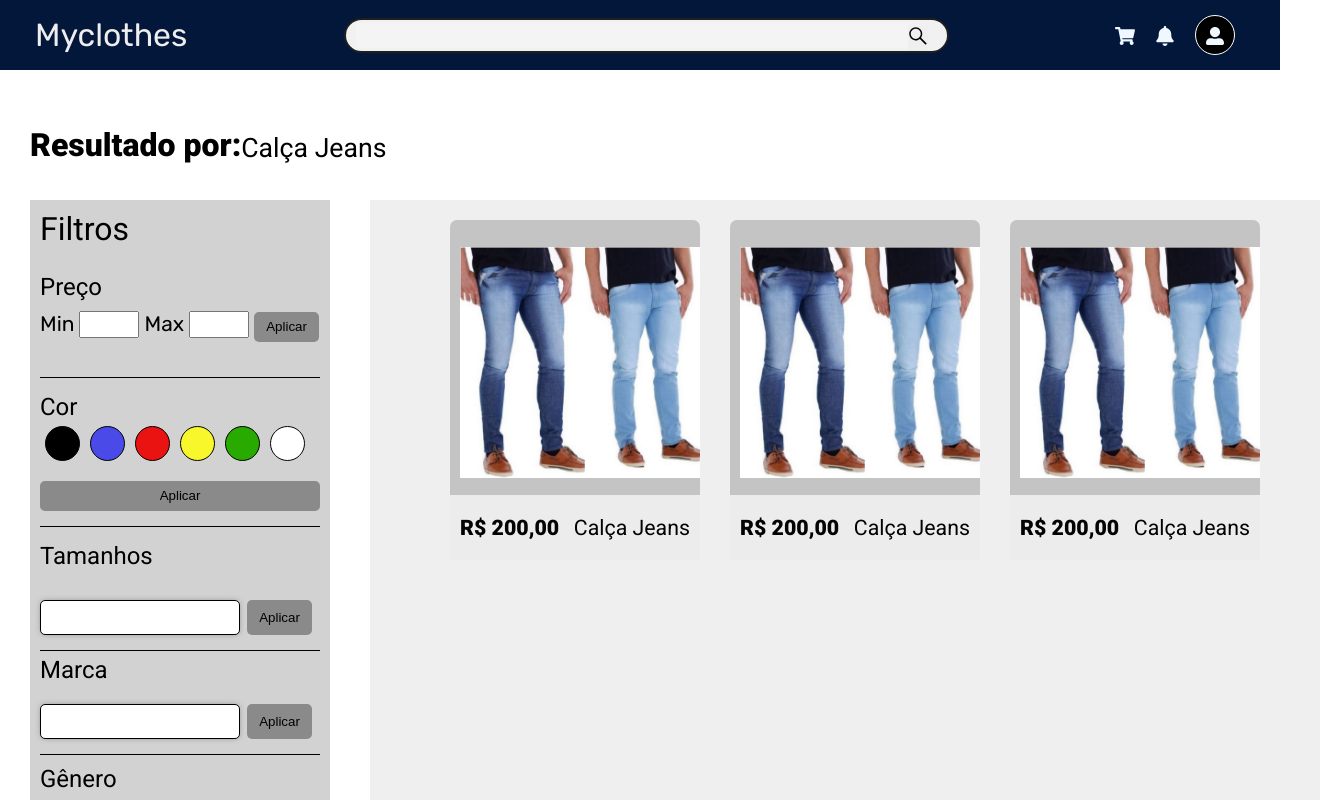
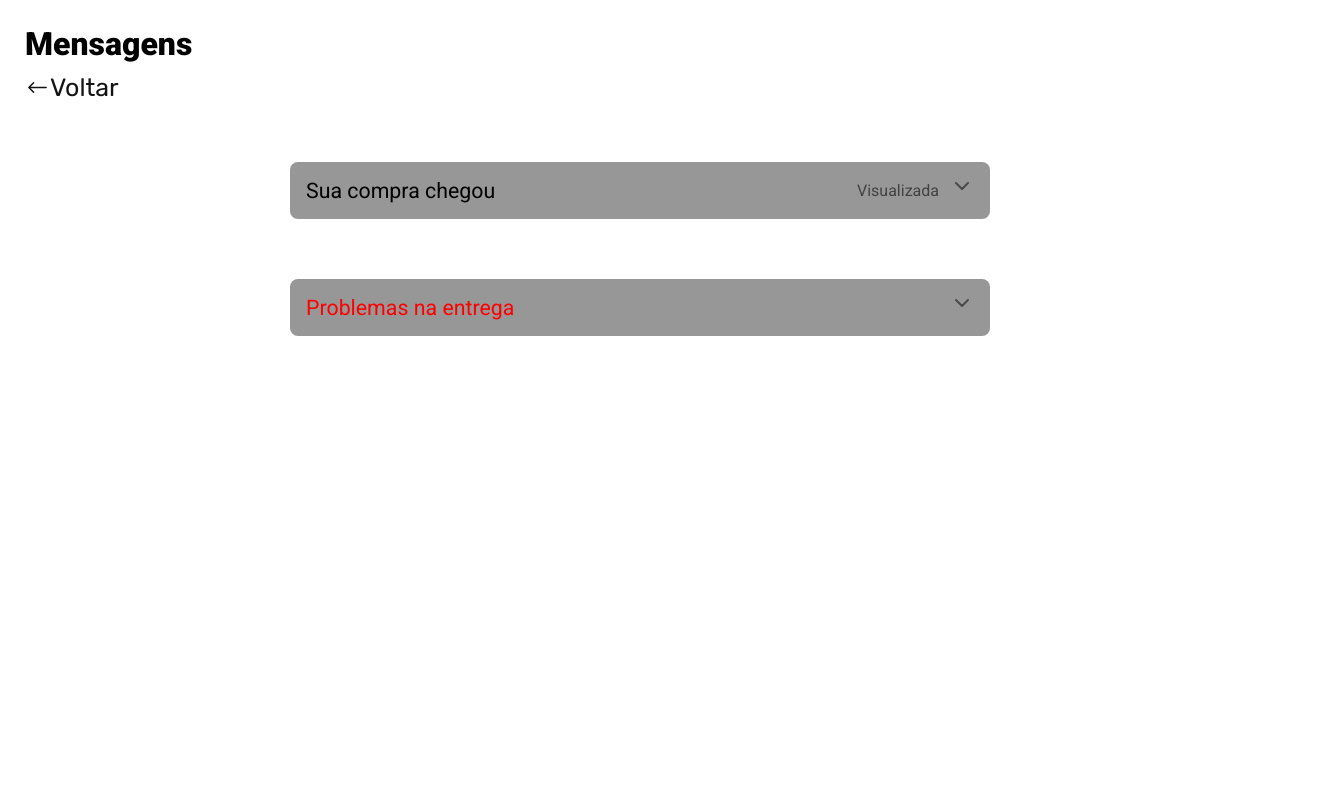
Before and after one commit to Keven-RM/Myclothes-, a React (Create React App) app in the folder frontend/: page / in a window 1280 px wide. Shown: the top 800 px of the page, 1330 px wide, since content can reach past the window. Built offline with nearby package versions, Linux system fonts and the light colour scheme; the HTML template or start-up script is replaced by a standard one.

Commit message:
finalização da pagina de mensagem

```diff
--- a/frontend/src/App.js
+++ b/frontend/src/App.js
@@ -6,16 +6,13 @@ import Header from './components/header'
 import Footer from './components/footer'
 import Lista from './pages/Listagem'
 import User from './pages/Usuario'
+import Mensagem from './pages/Mensagem'
 
 
 const App = () => (
-   <React.Fragment>
-   <Header />
-   <React.Fragment>
-      <Lista />
-   </React.Fragment>
-   <Footer />
-   </React.Fragment>
-);
+   <>
+      <Mensagem />
+   </>
+   );
 
 export default App;
--- /dev/null
+++ b/frontend/src/pages/Mensagem/index.js
@@ -0,0 +1,61 @@
+import React from 'react';
+import './styles.css';
+
+
+import {BsArrowLeft} from 'react-icons/bs'
+const Mensagem = () =>{
+    return(
+    <>
+        <div className="voltar">
+            <h1>Mensagens</h1>
+            <a href="#">
+                <BsArrowLeft />
+                Voltar
+                </a>
+        </div>
+        <aside className="mensagens">
+        <details>
+            <summary>
+                <span>Sua compra chegou</span>
+                <p className="status">Visualizada</p>
+                <div class="summary-chevron-up">
+                    <svg xmlns="http://www.w3.org/2000/svg" width="24" height="24" viewBox="0 0 24 24" fill="none" stroke="currentColor" stroke-width="2" stroke-linecap="round" stroke-linejoin="round" class="feather feather-chevron-down"><polyline points="6 9 12 15 18 9"></polyline></svg>
+                </div>
+            </summary>
+
+            <div class="summary-content">
+                <p>Sua compra foi entregue no endereço, Rua manoel Fernades 123</p>
+                </div>
+            <div class="summary-chevron-down">
+                <svg xmlns="http://www.w3.org/2000/svg" width="24" height="24" viewBox="0 0 24 24" fill="none" stroke="currentColor" stroke-width="2" stroke-linecap="round" stroke-linejoin="round" class="feather feather-chevron-up">
+                    <polyline points="18 15 12 9 6 15"></polyline>
+                </svg>
+
+        </div>
+        </details>
+
+        <details>
+            <summary>
+                <span id="i">Problemas na entrega</span>
+                <p className="status"></p>
+                <div class="summary-chevron-up">
+                    <svg xmlns="http://www.w3.org/2000/svg" width="24" height="24" viewBox="0 0 24 24" fill="none" stroke="currentColor" stroke-width="2" stroke-linecap="round" stroke-linejoin="round" class="feather feather-chevron-down"><polyline points="6 9 12 15 18 9"></polyline></svg>
+                </div>
+            </summary>
+
+            <div class="summary-content">
+                <p>Houve um problema em achar o seu endereço</p>
+                </div>
+            <div class="summary-chevron-down">
+                <svg xmlns="http://www.w3.org/2000/svg" width="24" height="24" viewBox="0 0 24 24" fill="none" stroke="currentColor" stroke-width="2" stroke-linecap="round" stroke-linejoin="round" class="feather feather-chevron-up">
+                    <polyline points="18 15 12 9 6 15"></polyline>
+                </svg>
+
+        </div>
+        </details>
+        </aside>
+</>
+)
+}
+
+export default Mensagem
--- /dev/null
+++ b/frontend/src/pages/Mensagem/styles.css
@@ -0,0 +1,97 @@
+body{
+	padding: 25px;
+}
+
+details{
+	font-size: 1rem;
+	margin: 60px auto;
+	width: 100%;
+	background: #979797;
+	border-radius: 8px;
+	position: relative;
+	width: 700px;
+	border: none;
+}
+
+summary{
+	display: flex;
+	justify-content: space-between;
+	align-items: center;
+}
+
+summary:focus{
+	outline: none;
+	border: none;
+}
+
+
+	.summary-content {
+		border-top: 1px solid #0a0a0a;
+		cursor: default;
+		padding: 1em;
+		font-weight: 300;
+		line-height: 1.5;
+		background-color: #bebebe;
+	}
+
+	summary {
+		padding: 1em;
+	}
+
+	.summary-chevron-up svg {
+		opacity: 0.5;
+	}
+
+	.summary-chevron-up,
+	.summary-chevron-down {
+		pointer-events: none;
+		position: absolute;
+		top: 0.75em;
+		right: 1em;
+		background: #979797;
+
+	}
+
+
+summary::-webkit-details-marker {
+	display: none;
+}
+
+summary span{
+	font-family: 'Roboto', sans-serif;
+	font-size: 16pt;
+	font-weight: 500;
+	display: flex;
+}
+
+
+summary #i{
+	color: red;
+}
+summary .status{
+	font-family: 'Roboto', sans-serif;
+	float: right;
+	font-weight: 400;
+	color: #0000008f;
+	padding-right: 35px;
+}
+
+.summary-content p{
+	font-family: 'Rubik', sans-serif;
+	color: black;
+	font-size: 14pt;
+}
+
+.voltar h1{
+	font-family: 'Roboto', sans-serif;
+	color: black;
+}
+
+.voltar a{
+	font-family: 'Rubik', sans-serif;
+	color: #131313;
+	font-size: 25px;
+	display: flex;
+	align-items: center;
+	padding-top: 10px;
+}
```
